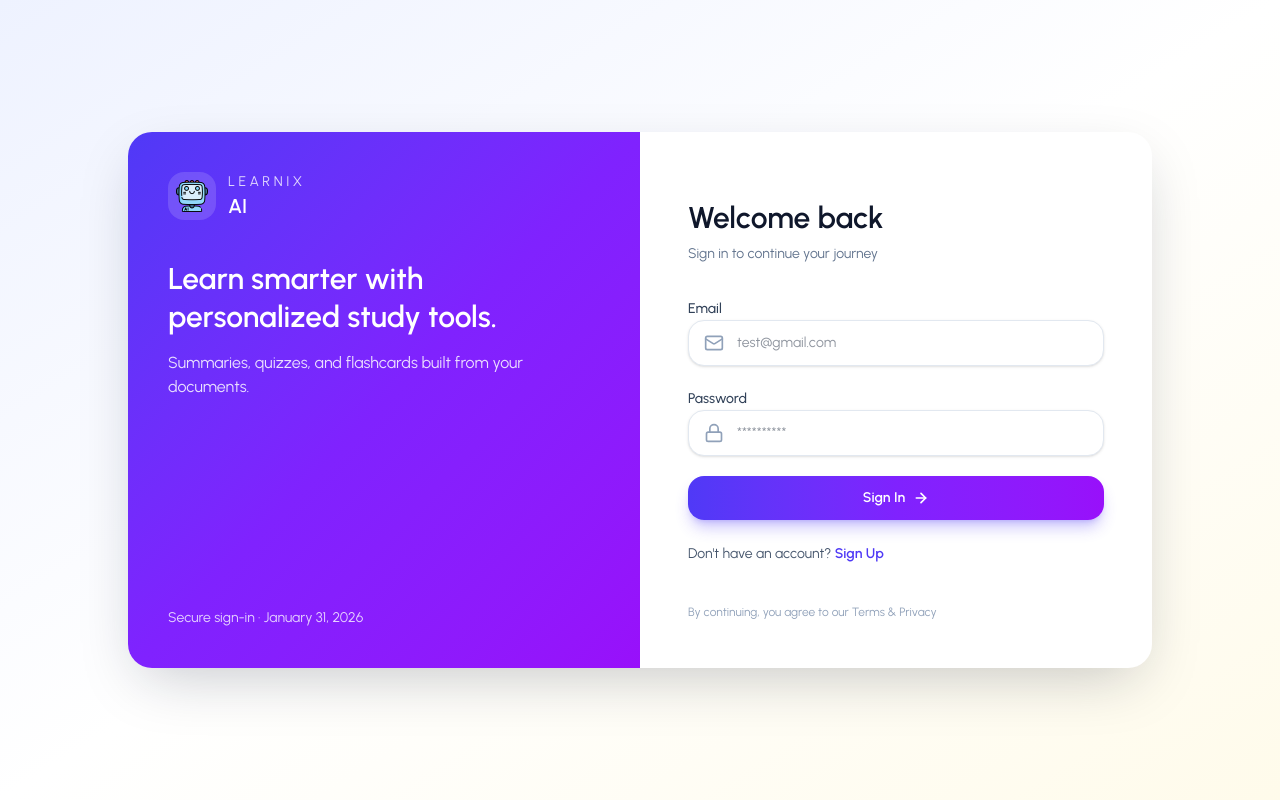
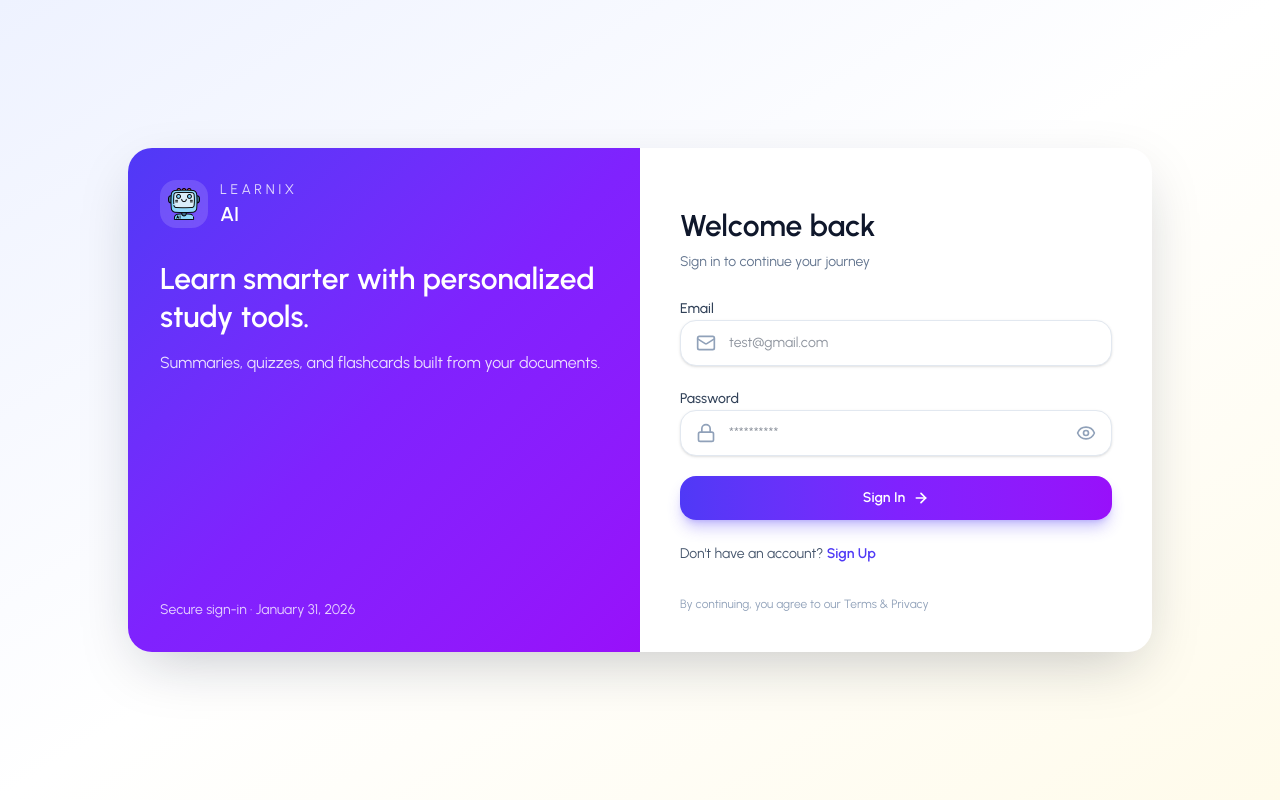
Before and after one commit to futuristic-coder/Learnix_AI, a React (Vite) app in the folder frontend/: page /login in a window 1280 px wide. Built offline with nearby package versions, Linux system fonts and the light colour scheme.

Commit message:
Login and Signup page Updated

```diff
--- a/frontend/src/index.css
+++ b/frontend/src/index.css
@@ -45,4 +45,26 @@
   html.dark ::selection{
     background: #312e81;
   }
+
+  /* Prevent browser autofill from forcing white input backgrounds in dark mode */
+  html.dark input:-webkit-autofill,
+  html.dark input:-webkit-autofill:hover,
+  html.dark input:-webkit-autofill:focus,
+  html.dark textarea:-webkit-autofill,
+  html.dark textarea:-webkit-autofill:hover,
+  html.dark textarea:-webkit-autofill:focus,
+  html.dark select:-webkit-autofill,
+  html.dark select:-webkit-autofill:hover,
+  html.dark select:-webkit-autofill:focus{
+    -webkit-text-fill-color: #e2e8f0;
+    box-shadow: 0 0 0px 1000px #1f2937 inset;
+    transition: background-color 9999s ease-in-out 0s;
+  }
+
+  html.dark input:autofill,
+  html.dark textarea:autofill,
+  html.dark select:autofill{
+    color: #e2e8f0;
+    box-shadow: 0 0 0px 1000px #1f2937 inset;
+  }
 }
--- a/frontend/src/pages/Auth/LoginPage.jsx
+++ b/frontend/src/pages/Auth/LoginPage.jsx
@@ -2,7 +2,7 @@ import React, { useState } from "react";
 import { Link, useNavigate } from "react-router-dom";
 import { useAuth } from "../../context/AuthContent";
 import authService from "../../services/authService";
-import { BrainCircuit, Mail, Lock, ArrowRight } from "lucide-react";
+import { BrainCircuit, Mail, Lock, ArrowRight, Eye, EyeOff } from "lucide-react";
 import toast from "react-hot-toast";
 
 const LoginPage = () => {
@@ -11,6 +11,7 @@ const LoginPage = () => {
   const [error, setError] = useState("");
   const [loading, setLoading] = useState(false);
   const [focusedField, setFocusedField] = useState(null);
+  const [showPassword, setShowPassword] = useState(false);
 
   const navigate = useNavigate();
   const { login } = useAuth();
@@ -33,9 +34,9 @@ const LoginPage = () => {
     }
   };
   return (
-    <div className="min-h-screen bg-gradient-to-br from-indigo-50 via-white to-amber-50 dark:from-slate-950 dark:via-slate-900 dark:to-slate-950 flex items-center justify-center px-4 py-12">
+    <div className="min-h-screen bg-gradient-to-br from-indigo-50 via-white to-amber-50 dark:from-slate-950 dark:via-slate-900 dark:to-slate-950 flex items-center justify-center px-4 py-8">
       <div className="w-full max-w-5xl grid grid-cols-1 lg:grid-cols-2 gap-0 overflow-hidden rounded-3xl bg-white dark:bg-slate-900 shadow-[0_20px_60px_-15px_rgba(15,23,42,0.25)]">
-        <div className="hidden lg:flex flex-col justify-between bg-gradient-to-br from-indigo-600 via-violet-600 to-purple-600 p-10 text-white">
+        <div className="hidden lg:flex flex-col justify-between bg-gradient-to-br from-indigo-600 via-violet-600 to-purple-600 p-8 text-white">
           <div>
             <div className="flex items-center gap-3">
               <div className="flex h-12 w-12 items-center justify-center rounded-2xl bg-white/15 backdrop-blur">
@@ -48,8 +49,8 @@ const LoginPage = () => {
                 <p className="text-xl font-semibold">AI</p>
               </div>
             </div>
-            <h2 className="mt-10 text-3xl font-semibold leading-tight">
-              Learn smarter with personalized study tools.
+            <h2 className="mt-8 text-3xl font-semibold leading-tight">
+                Learn smarter with personalized study tools.
             </h2>
             <p className="mt-4 text-white/85">
               Summaries, quizzes, and flashcards built from your documents.
@@ -58,8 +59,8 @@ const LoginPage = () => {
           <div className="text-sm text-white/80">Secure sign-in · January 31, 2026</div>
         </div>
 
-        <div className="p-8 sm:p-12">
-          <div className="mb-8">
+        <div className="p-8 sm:p-10">
+            <div className="mb-6">
             <div className="flex h-12 w-12 items-center justify-center rounded-2xl bg-indigo-50 dark:bg-indigo-900 text-indigo-600 dark:text-indigo-400 lg:hidden">
               <img src="/ai.png" alt="Learnix AI" className="h-8 w-8 rounded-lg" />
             </div>
@@ -98,14 +99,26 @@ const LoginPage = () => {
                   <Lock className="h-5 w-5" strokeWidth={2} />
                 </div>
                 <input
-                  type="password"
+                  type={showPassword ? "text" : "password"}
                   value={password}
                   onChange={(e) => setPassword(e.target.value)}
                   onFocus={() => setFocusedField("password")}
                   onBlur={() => setFocusedField(null)}
-                  className="w-full rounded-2xl border border-slate-200 dark:border-slate-700 bg-white dark:bg-slate-800 px-12 py-3 text-sm text-slate-800 dark:text-slate-100 shadow-sm transition focus:border-indigo-500 dark:focus:border-indigo-400 focus:outline-none focus:ring-4 focus:ring-indigo-100 dark:focus:ring-indigo-900"
+                  className="w-full rounded-2xl border border-slate-200 dark:border-slate-700 bg-white dark:bg-slate-800 px-12 pr-12 py-3 text-sm text-slate-800 dark:text-slate-100 shadow-sm transition focus:border-indigo-500 dark:focus:border-indigo-400 focus:outline-none focus:ring-4 focus:ring-indigo-100 dark:focus:ring-indigo-900"
                   placeholder="**********"
                 />
+                <button
+                  type="button"
+                  onClick={() => setShowPassword((prev) => !prev)}
+                  className="absolute inset-y-0 right-0 pr-4 flex items-center text-slate-400 dark:text-slate-500 hover:text-indigo-600 dark:hover:text-indigo-400 transition-colors"
+                  aria-label={showPassword ? "Hide password" : "Show password"}
+                >
+                  {showPassword ? (
+                    <EyeOff className="h-5 w-5" strokeWidth={2} />
+                  ) : (
+                    <Eye className="h-5 w-5" strokeWidth={2} />
+                  )}
+                </button>
               </div>
             </div>
             {error && (
@@ -146,8 +159,8 @@ const LoginPage = () => {
             </p>
           </div>
 
-          <p className="mt-10 text-xs text-slate-400 dark:text-slate-500">
-            By continuing, you agree to our Terms & Privacy
+          <p className="mt-8 text-xs text-slate-400 dark:text-slate-500">
+              By continuing, you agree to our Terms & Privacy
           </p>
         </div>
       </div>
--- a/frontend/src/pages/Auth/RegisterPage.jsx
+++ b/frontend/src/pages/Auth/RegisterPage.jsx
@@ -1,7 +1,7 @@
 import React, { useState } from "react";
 import { Link, useNavigate } from "react-router-dom";
 import authService from "../../services/authService";
-import { BrainCircuit, Mail, Lock, ArrowRight, User } from "lucide-react";
+import { BrainCircuit, Mail, Lock, ArrowRight, User, Eye, EyeOff } from "lucide-react";
 import toast from "react-hot-toast";
 
 const RegisterPage = () => {
@@ -12,6 +12,8 @@ const RegisterPage = () => {
   const [error, setError] = useState("");
   const [loading, setLoading] = useState(false);
   const [focusedField, setFocusedField] = useState(null);
+  const [showPassword, setShowPassword] = useState(false);
+  const [showConfirmPassword, setShowConfirmPassword] = useState(false);
 
   const navigate = useNavigate();
 
@@ -108,7 +110,7 @@ const RegisterPage = () => {
             </div>
             <h1 className="mt-5 text-3xl font-semibold text-slate-900 dark:text-white">Create your account</h1>
             <p className="mt-2 text-sm text-slate-500 dark:text-slate-400">
-              Get started with your AI learning assistant
+              Get started with your Learnix AI
             </p>
           </div>
 
@@ -164,15 +166,27 @@ const RegisterPage = () => {
                   <Lock className="h-5 w-5" strokeWidth={2} />
                 </div>
                 <input
-                  type="password"
+                  type={showPassword ? "text" : "password"}
                   value={password}
                   onChange={(e) => setPassword(e.target.value)}
                   onFocus={() => setFocusedField("password")}
                   onBlur={() => setFocusedField(null)}
-                  className="w-full rounded-2xl border border-slate-200 dark:border-slate-700 bg-white dark:bg-slate-800 px-12 py-2.5 text-sm text-slate-800 dark:text-slate-100 shadow-sm transition focus:border-indigo-500 dark:focus:border-indigo-400 focus:outline-none focus:ring-4 focus:ring-indigo-100 dark:focus:ring-indigo-900"
+                  className="w-full rounded-2xl border border-slate-200 dark:border-slate-700 bg-white dark:bg-slate-800 px-12 pr-12 py-2.5 text-sm text-slate-800 dark:text-slate-100 shadow-sm transition focus:border-indigo-500 dark:focus:border-indigo-400 focus:outline-none focus:ring-4 focus:ring-indigo-100 dark:focus:ring-indigo-900"
                   placeholder="Min. 6 characters"
                   required
                 />
+                <button
+                  type="button"
+                  onClick={() => setShowPassword((prev) => !prev)}
+                  className="absolute inset-y-0 right-0 pr-4 flex items-center text-slate-400 dark:text-slate-500 hover:text-indigo-600 dark:hover:text-indigo-400 transition-colors"
+                  aria-label={showPassword ? "Hide password" : "Show password"}
+                >
+                  {showPassword ? (
+                    <EyeOff className="h-5 w-5" strokeWidth={2} />
+                  ) : (
+                    <Eye className="h-5 w-5" strokeWidth={2} />
+                  )}
+                </button>
               </div>
             </div>
 
@@ -185,15 +199,27 @@ const RegisterPage = () => {
                   <Lock className="h-5 w-5" strokeWidth={2} />
                 </div>
                 <input
-                  type="password"
+                  type={showConfirmPassword ? "text" : "password"}
                   value={confirmPassword}
                   onChange={(e) => setConfirmPassword(e.target.value)}
                   onFocus={() => setFocusedField("confirmPassword")}
                   onBlur={() => setFocusedField(null)}
-                  className="w-full rounded-2xl border border-slate-200 dark:border-slate-700 bg-white dark:bg-slate-800 px-12 py-2.5 text-sm text-slate-800 dark:text-slate-100 shadow-sm transition focus:border-indigo-500 dark:focus:border-indigo-400 focus:outline-none focus:ring-4 focus:ring-indigo-100 dark:focus:ring-indigo-900"
+                  className="w-full rounded-2xl border border-slate-200 dark:border-slate-700 bg-white dark:bg-slate-800 px-12 pr-12 py-2.5 text-sm text-slate-800 dark:text-slate-100 shadow-sm transition focus:border-indigo-500 dark:focus:border-indigo-400 focus:outline-none focus:ring-4 focus:ring-indigo-100 dark:focus:ring-indigo-900"
                   placeholder="Re-enter password"
                   required
                 />
+                <button
+                  type="button"
+                  onClick={() => setShowConfirmPassword((prev) => !prev)}
+                  className="absolute inset-y-0 right-0 pr-4 flex items-center text-slate-400 dark:text-slate-500 hover:text-indigo-600 dark:hover:text-indigo-400 transition-colors"
+                  aria-label={showConfirmPassword ? "Hide password" : "Show password"}
+                >
+                  {showConfirmPassword ? (
+                    <EyeOff className="h-5 w-5" strokeWidth={2} />
+                  ) : (
+                    <Eye className="h-5 w-5" strokeWidth={2} />
+                  )}
+                </button>
               </div>
             </div>
 
```
